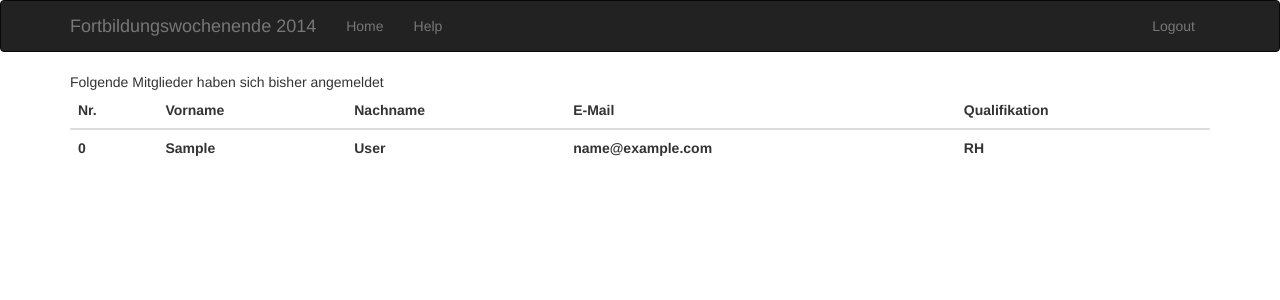
After one commit to NiklasMM/fobiweapp, a Flask app: template app/templates/user_list.html in a window 1280 px wide. The commit adds this page. Shown: the top 300 px of the page. Run offline with Flask 2, Linux system fonts and the light colour scheme; the template is opened without the code that fills it: values that come from a table or form of the project are taken from there, others are empty; tables that the repository leaves empty hold one stand-in row (values such as "Sample post"); lists and menus that the app fills with data are empty; parts of the project's set-up code (start-up, migrations or seed data) failed here and were passed over; some libraries are stand-ins or nearby versions.

Commit message:
Added admin role and user list.

```diff
--- a/app/db.py
+++ b/app/db.py
@@ -4,6 +4,7 @@ from flask.ext.babel import Babel
 from flask.ext.user.forms import RegisterForm
 from wtforms import validators
 from wtforms import StringField, SelectField
+from app import secret_config
 
 from app import app
 # Initialize Flask extensions
@@ -39,9 +40,36 @@ class MyRegisterForm(RegisterForm):
 def setup_db():
     # Setup Flask-User
     db_adapter = SQLAlchemyAdapter(db, User)
-    user_manager = UserManager(db_adapter, app, register_form=MyRegisterForm)
+    user_manager = UserManager(db_adapter, app, register_form=MyRegisterForm)  # noqa
 
     db.create_all()
+
+    # Create 'user007' user with 'secret' and 'agent' roles
+    if not User.query.filter(User.email == secret_config.ADMIN_EMAIL).first():
+        user1 = User(
+            email=secret_config.ADMIN_EMAIL, active=True,
+            password=user_manager.hash_password(secret_config.ADMIN_PW),
+            qualification="RH", first_name="Admin", last_name="Admin")
+        user1.roles.append(Role(name='admin'))
+        db.session.add(user1)
+        db.session.commit()
+
+# Define the User-Roles pivot table
+user_roles = db.Table(
+    'user_roles',
+    db.Column('id', db.Integer(), primary_key=True),
+    db.Column('user_id', db.Integer(), db.ForeignKey(
+        'user.id', ondelete='CASCADE')
+    ),
+    db.Column('role_id', db.Integer(), db.ForeignKey(
+        'role.id', ondelete='CASCADE'))
+)
+
+
+# Define Role model
+class Role(db.Model):
+    id = db.Column(db.Integer(), primary_key=True)
+    name = db.Column(db.String(50), unique=True)
 
 
 # Define User model. Make sure to add flask.ext.user UserMixin!!
@@ -55,8 +83,14 @@ class User(db.Model, UserMixin):
     first_name = db.Column(db.Text, nullable=False)
     last_name = db.Column(db.Text, nullable=False)
     confirmed_at = db.Column(db.DateTime())
-    reset_password_token = db.Column(db.String(100), nullable=False, default='')
-
+    reset_password_token = db.Column(
+        db.String(100), nullable=False, default=''
+    )
+    # Relationships
+    roles = db.relationship(
+        'Role', secondary=user_roles,
+        backref=db.backref('users', lazy='dynamic')
+    )
 
 
 class Room(db.Model):
--- a/app/templates/base.html
+++ b/app/templates/base.html
@@ -36,6 +36,9 @@
                         <li {% block dashboard_active %}{% endblock %}><a href="{{ url_for('index') }}">Home</a></li>
 
                         <li><a href="#">Help</a></li>
+                    {% if not current_user.is_anonymous() and current_user.has_roles("admin") %}
+                        <li><a href="{{ url_for('user_list') }}">Anmeldungsliste</a></li>
+                    {% endif %}
                     </ul>
                     <ul class="nav navbar-nav navbar-right">
                         {% if not current_user.is_anonymous() %}
--- a/app/templates/index.html
+++ b/app/templates/index.html
@@ -3,7 +3,7 @@
 {% block content %}
 <div class="row">
     <div class="col-md-12">
-        <h2>Willkommen auf der Organisationsseite für das Fortbildungswochenende 2014</h2>
+        <h2>Willkommen auf der Organisationsseite für das FoBiWe 2014</h2>
         <p>
             Über diese Seite werden wir dieses Jahr die Anmeldungen und Zimmereinteilungen durchführen.
         </p>
--- /dev/null
+++ b/app/templates/user_list.html
@@ -0,0 +1,28 @@
+{% extends "base.html" %}
+
+{% block content %}
+<div class="row">
+    <div class="col-md-12">
+        Folgende Mitglieder haben sich bisher angemeldet
+        <table class="table">
+            <thead>
+                <th>Nr.</th>
+                <th>Vorname</th>
+                <th>Nachname</th>
+                <th>E-Mail</th>
+                <th>Qualifikation</th>
+            </thead>
+            {% for user in users %}
+            <tr>
+                <th>{{ user.id - 1 }}</th>
+                <th>{{ user.first_name }}</th>
+                <th>{{ user.last_name }}</th>
+                <th>{{ user.email }}</th>
+                <th>{{ user.qualification }}</th>
+            </tr>
+            {% endfor %}
+        </table>
+    </div>
+
+</div>
+{% endblock %}
--- a/run.py
+++ b/run.py
@@ -2,4 +2,4 @@ from app import app as application
 import app.db
 if __name__ == "__main__":
     app.db.setup_db()
-    application.run(debug=True)
+    application.run(debug=True, host="192.168.2.112")
```
Also changed, not shown: app/__init__.py (+10 -9 lines), app/views.py (+10 -3 lines), 1 other file.
